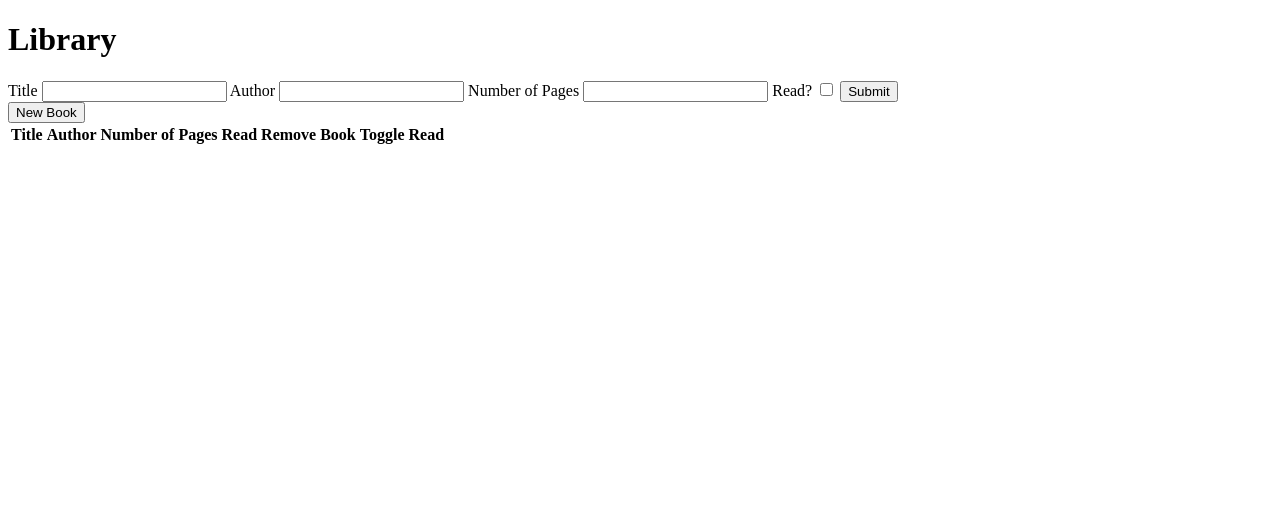
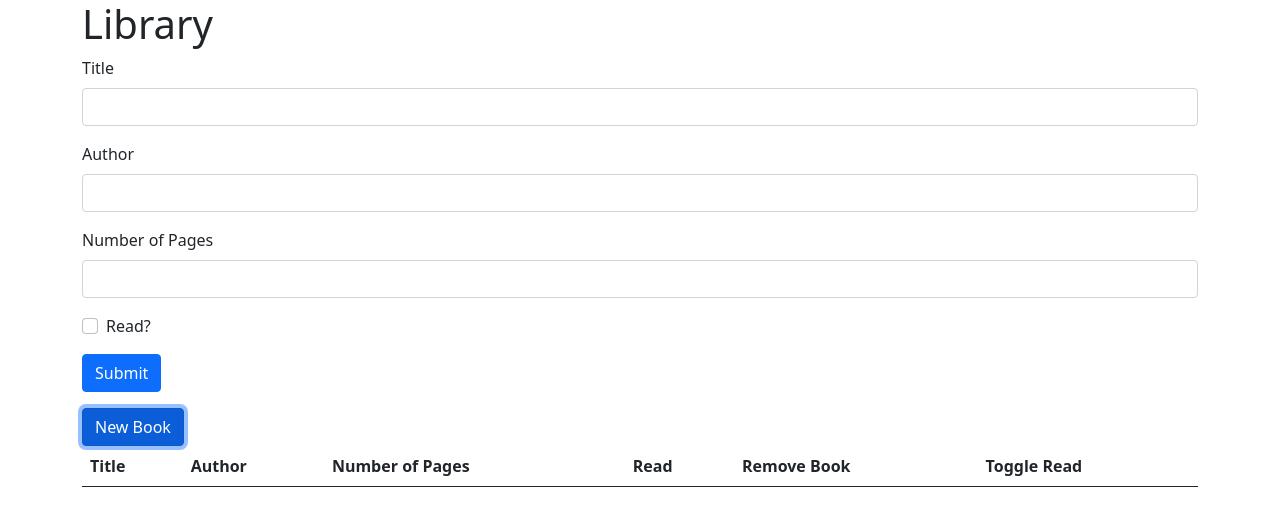
Before and after one commit to Beidah/top-libray, a plain HTML site: page index.html in a window 1280 px wide. Both pictures are taken after a click on the button "New Book". Drawn offline with nearby package versions, Linux system fonts and the light colour scheme.

Commit message:
Add stylings

```diff
--- a/index.html
+++ b/index.html
@@ -5,34 +5,50 @@
   <meta http-equiv="X-UA-Compatible" content="IE=edge">
   <meta name="viewport" content="width=device-width, initial-scale=1.0">
   <title>Library</title>
+  <link href="https://cdn.jsdelivr.net/npm/bootstrap@5.1.0/dist/css/bootstrap.min.css" rel="stylesheet" integrity="sha384-KyZXEAg3QhqLMpG8r+8fhAXLRk2vvoC2f3B09zVXn8CA5QIVfZOJ3BCsw2P0p/We" crossorigin="anonymous">
+  <link rel="stylesheet" href="https://cdn.jsdelivr.net/npm/bootstrap-icons@1.5.0/font/bootstrap-icons.css">
 </head>
 <body>
-  <header>
+  <header class="container">
       <h1>Library</h1>
   </header>
   <main>
-    <form id="book-form" hidden>
-      <label for="title">Title</label>
-      <input type="text" name="title" id="title" required>
-      <label for="author">Author</label>
-      <input type="text" name="author" id="author" required>
-      <label for="numberOfPages">Number of Pages</label>
-      <input type="number" name="numberOfPages" id="numberOfPages" required>
-      <label for="read">Read?</label>
-      <input type="checkbox" name="read" id="read">
-      <button id="submit-book">Submit</button>
+    <div class="container">
+      <div class="row">
+
+        <form id="book-form" class="needs-validation" hidden>
+          <div class="mb-3">
+            <label for="title" class="form-label">Title</label>
+            <input type="text" name="title" id="title" class="form-control" required>
+          </div>
+          <div class="mb-3">
+            <label for="author" class="form-label">Author</label>
+            <input type="text" name="author" id="author" class="form-control" required>
+          </div>
+          <div class="mb-3">
+            <label for="numberOfPages" class="form-label">Number of Pages</label>
+            <input type="number" name="numberOfPages" id="numberOfPages" class="form-control" required>
+          </div>
+          <div class=" mb-3 form-check">
+            <input type="checkbox" name="read" id="read" class="form-check-input">
+            <label for="read" class="form-check-label">Read?</label>
+          </div>
+          <button id="submit-book" class="btn btn-primary">Submit</button>
         </form>
-    <button id="new-book">New Book</button>
+      </div>
+      <div class="mt-3">
+        <button id="new-book" class="btn btn-primary">New Book</button>
+      </div>
       <div>
-      <table>
+        <table class="table table-striped">
           <thead>
             <tr>
-            <th>Title</th>
-            <th>Author</th>
-            <th>Number of Pages</th>
-            <th>Read</th>
-            <th>Remove Book</th>
-            <th>Toggle Read</th>
+              <th scope="col">Title</th>
+              <th scope="col">Author</th>
+              <th scope="col">Number of Pages</th>
+              <th scope="col">Read</th>
+              <th scope="col">Remove Book</th>
+              <th scope="col">Toggle Read</th>
             </tr>
           </thead>
           <tbody id="book-table-body">
@@ -40,6 +56,7 @@
           </tbody>
         </table>
       </div>
+    </div>
   </main>
   <script src="script.js"></script>
 </body>
--- a/script.js
+++ b/script.js
@@ -13,15 +13,15 @@ const bookForm = document.getElementById("book-form");
 const submitBookButton = document.getElementById("submit-book");
 const bookTable = document.getElementById("book-table-body");
 
-// Event Handlers
-newBookButton.onclick = (event) => {
-  event.preventDefault();
 
-  bookForm.hidden = false;
+// Functions and Handlers
+function toggleFormHidden() {
+  bookForm.hidden = !bookForm.hidden;
 }
 
-submitBookButton.onclick = (event) => {
+function addBook(event) {
   event.preventDefault();
+  event.target.checkValidity();
   const title = document.getElementById("title").value;
   const author = document.getElementById("author").value;
   const numberOfPages = document.getElementById('numberOfPages').value;
@@ -31,6 +31,8 @@ submitBookButton.onclick = (event) => {
 
   myLibrary.push(newBook);
 
+  bookForm.reset();
+  toggleFormHidden();
   updateTable();
 }
 
@@ -46,6 +48,10 @@ function toggleBook({ target }) {
   updateTable();
 }
 
+function resetForm() {
+  bookForm.reset();
+}
+
 function resetTable() {
   bookTable.innerHTML = "";
 }
@@ -58,6 +64,7 @@ const updateTable = () => {
 
     const titleCell = document.createElement("td");
     titleCell.innerHTML = book.title;
+    titleCell.setAttribute("scope", "row");
 
     const authorCell = document.createElement("td");
     authorCell.innerHTML =book.author;
@@ -66,13 +73,14 @@ const updateTable = () => {
     pagesCell.innerHTML = book.numberOfPages;
 
     const readCell = document.createElement("td");
-    readCell.innerHTML = book.read;
+    readCell.innerHTML = book.read ? "<i class=\"bi bi-check2\"></i>" : "<i class=\"bi bi-x-lg\"></i>";
 
     const removeCell = document.createElement("td");
     const removeButton = document.createElement("button");
     removeButton.innerText = "Remove";
     removeButton.onclick = removeBook;
     removeButton.setAttribute("data-index", index);
+    removeButton.classList.add("btn", "btn-danger");
     removeCell.appendChild(removeButton);
 
     const toggleCell = document.createElement("td");
@@ -80,6 +88,7 @@ const updateTable = () => {
     toggleButton.innerText = "Toggle";
     toggleButton.onclick = toggleBook;
     toggleButton.setAttribute("data-index", index);
+    toggleButton.classList.add("btn");
     toggleCell.appendChild(toggleButton);
 
     row.appendChild(titleCell);
@@ -93,5 +102,6 @@ const updateTable = () => {
 }
 
 window.onload = () => {
-
+  bookForm.onsubmit = addBook;
+  newBookButton.onclick = toggleFormHidden;
 }
```
Lines whose indentation alone changed are shown as unchanged.
